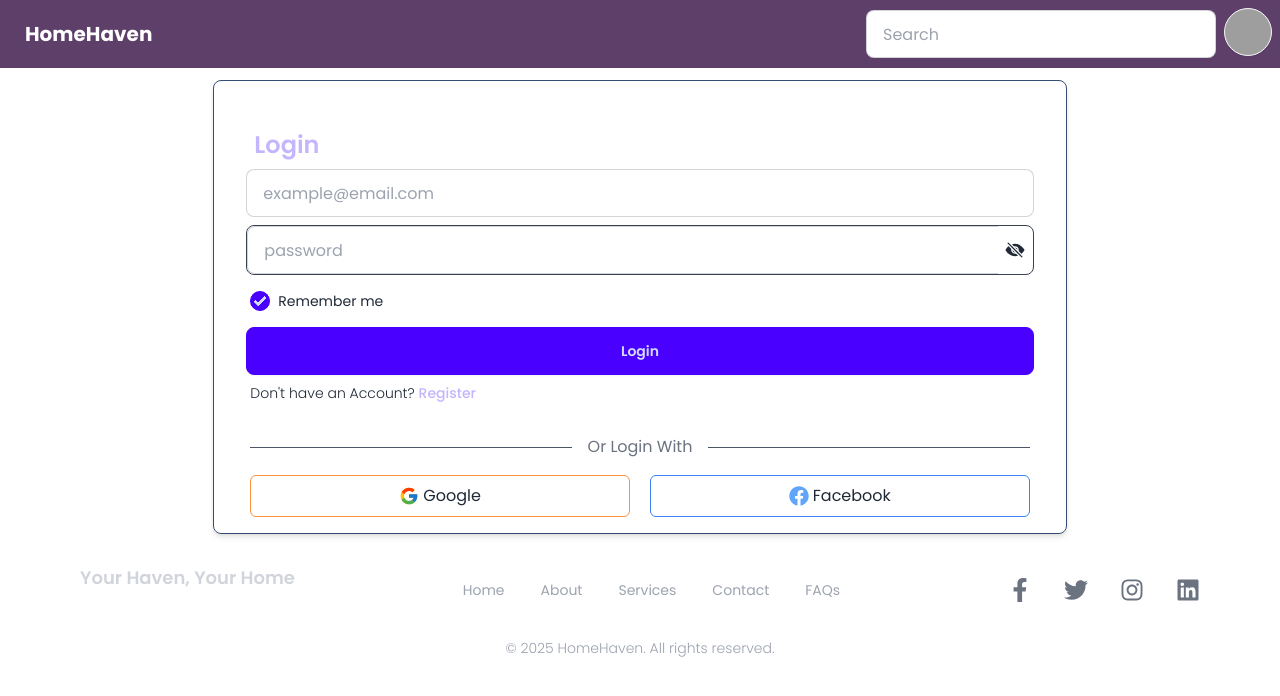
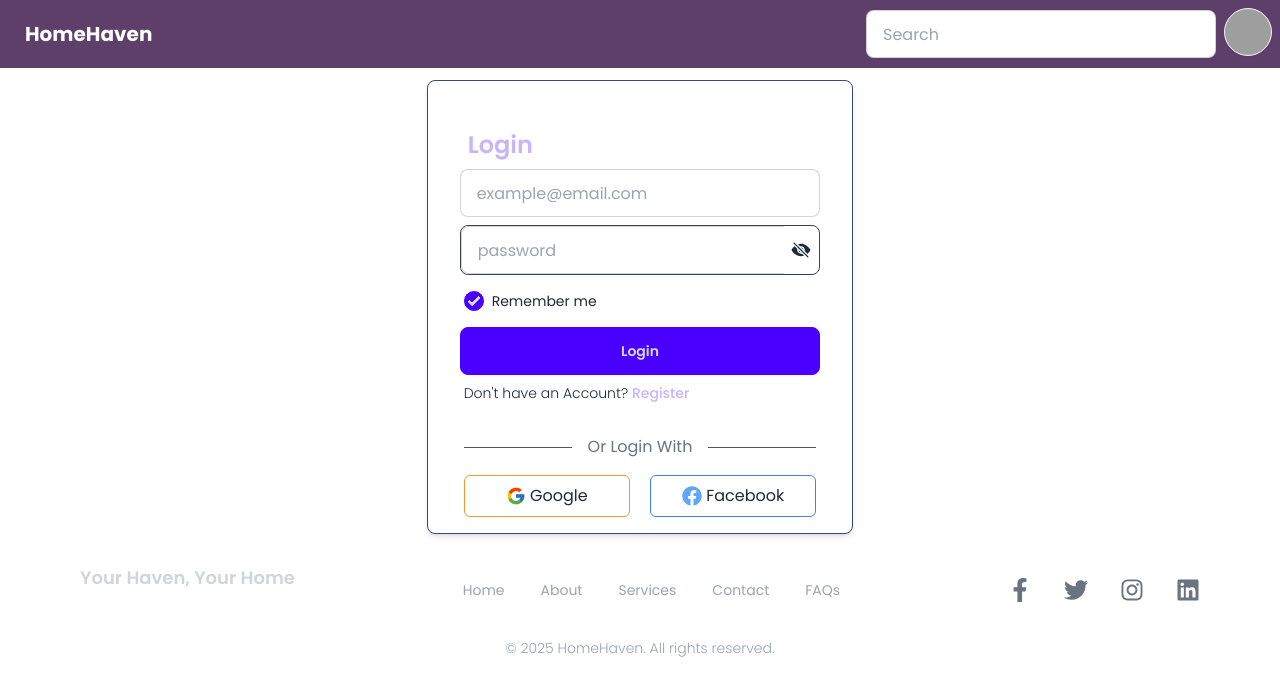
Before and after one commit to jahedulislamdev/Residential, a React (Vite) app: page /login in a window 1280 px wide. Shown: the top 696 px of the page. Built offline with nearby package versions, Linux system fonts and the light colour scheme; no server answers; grey boxes are pictures that could not be loaded; a web font is replaced by a local one.

Commit message:
fix some bugs

```diff
--- a/src/Pages/Login/Login.jsx
+++ b/src/Pages/Login/Login.jsx
@@ -31,7 +31,7 @@ const Login = () => {
          });
    }
    return (
-      <div className='w-11/12 sm:w-1/2 md:w-2/3 lg:1/3 mx-auto border border-[#354c74] shadow-md my-3 py-4 rounded-lg'>
+      <div className='w-11/12 sm:w-1/2 md:w-2/3 lg:w-1/3 mx-auto border border-[#354c74] shadow-md my-3 py-4 rounded-lg'>
          <form onSubmit={handleFormSubmit} className="card-body">
             <p className='px-2 text-violet-300 text-2xl font-semibold'>Login</p>
             <div className="form-control">
--- a/src/Pages/Registration/Registration.jsx
+++ b/src/Pages/Registration/Registration.jsx
@@ -39,7 +39,7 @@ const Registration = () => {
          )
    }
    return (
-      <div className='w-11/12 sm:w-1/2 md:w-2/3 lg:1/3 mx-auto border border-[#354c74] shadow-md my-3 rounded-lg'>
+      <div className='w-11/12 sm:w-1/2 md:w-2/3 lg:w-1/3 mx-auto border border-[#354c74] shadow-md my-3 rounded-lg'>
          <form onSubmit={handleFormSubmit} className="card-body">
             <p className='px-2 text-violet-300 text-2xl font-semibold'>Registration</p>
             <div className="form-control">
```
